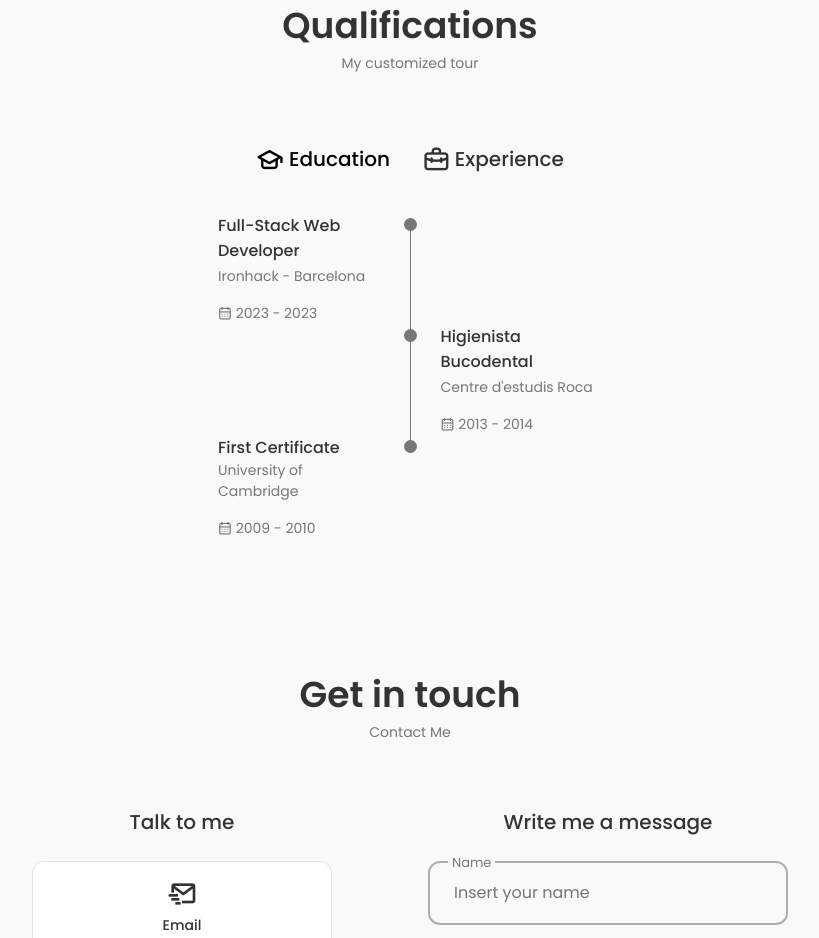
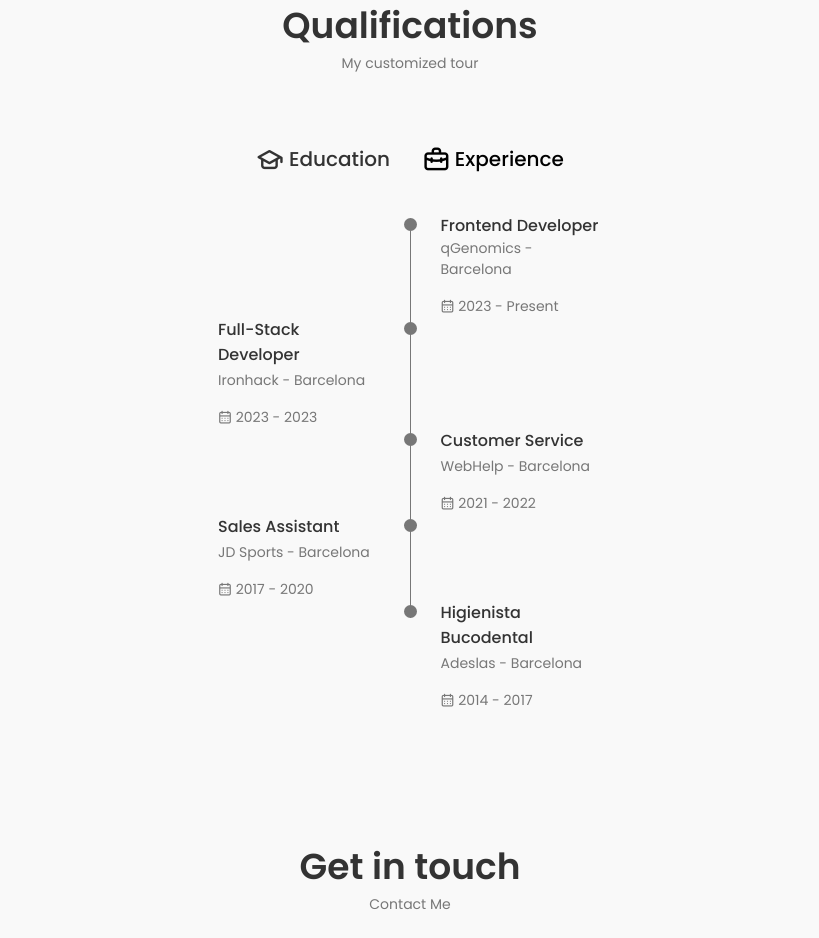
Before and after one commit to admartinbarcelo/portfolio-admartinbarcelo, a React (Vite) app: page / in a window 1280 px wide. Shown: the part 5320-6258 px from the top of the page, without its empty margins (230-1049 px from the left). Built offline with nearby package versions, Linux system fonts and the light colour scheme.

Commit message:
Fix toggleTab bug in Qualification component

```diff
--- a/src/components/qualification/Qualification.jsx
+++ b/src/components/qualification/Qualification.jsx
@@ -16,11 +16,11 @@ function Qualification() {
         <div className="qualification__tabs">
           <div
             className={
-              toggleState === 1
+              toggleState === 2
                 ? "qualification__button qualification__active button--flex"
                 : "qualification__button button--flex"
             }
-            onClick={() => toggleTab(1)}
+            onClick={() => toggleTab(2)}
           >
             <i className="uil uil-graduation-cap qualification__icon"></i>
             Education
@@ -28,11 +28,11 @@ function Qualification() {
 
           <div
             className={
-              toggleState === 2
+              toggleState === 1
                 ? "qualification__button qualification__active button--flex"
                 : "qualification__button button--flex"
             }
-            onClick={() => toggleTab(2)}
+            onClick={() => toggleTab(1)}
           >
             <i className="uil uil-briefcase-alt qualification__icon"></i>
             Experience
@@ -42,7 +42,7 @@ function Qualification() {
         <div className="qualification__sections">
           <div
             className={
-              toggleState === 1
+              toggleState === 2
                 ? "qualification__content qualification__content-active"
                 : "qualification__content"
             }
@@ -104,7 +104,7 @@ function Qualification() {
 
           <div
             className={
-              toggleState === 2
+              toggleState === 1
                 ? "qualification__content qualification__content-active"
                 : "qualification__content"
             }
```
